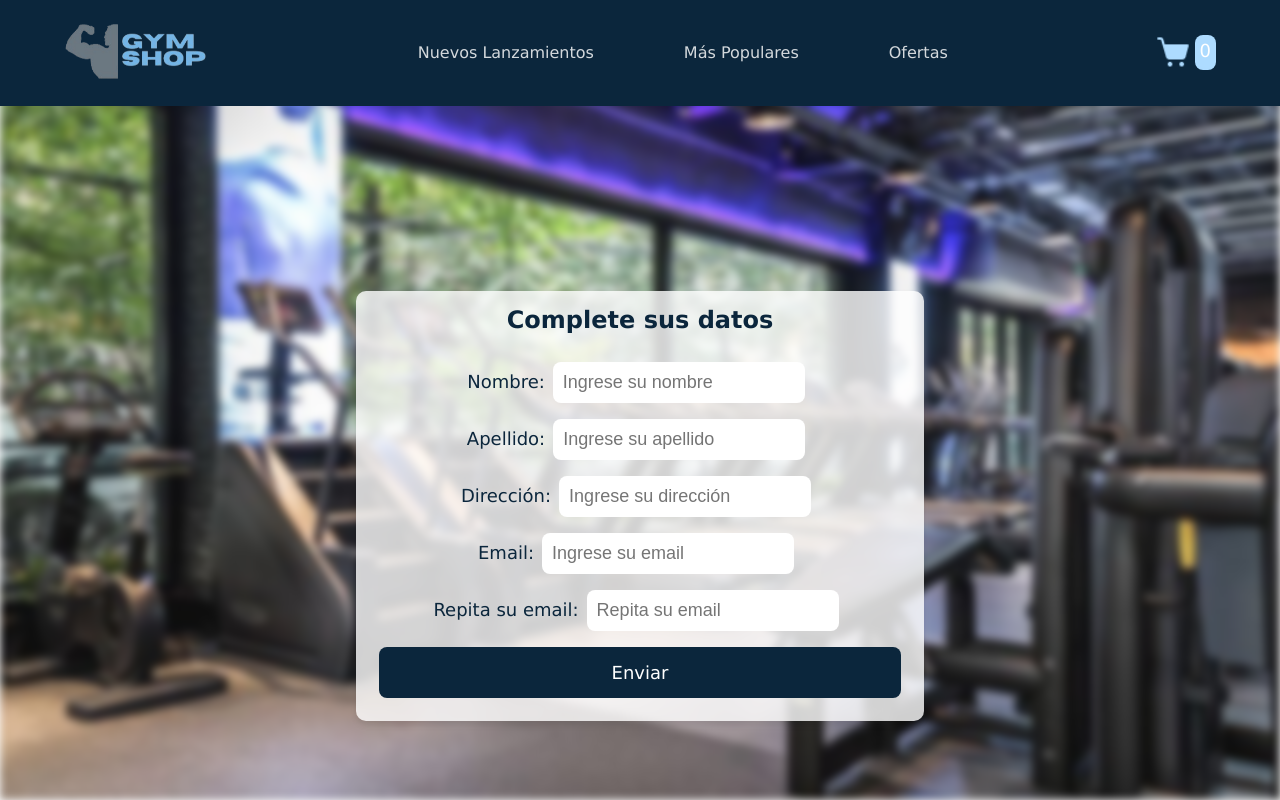
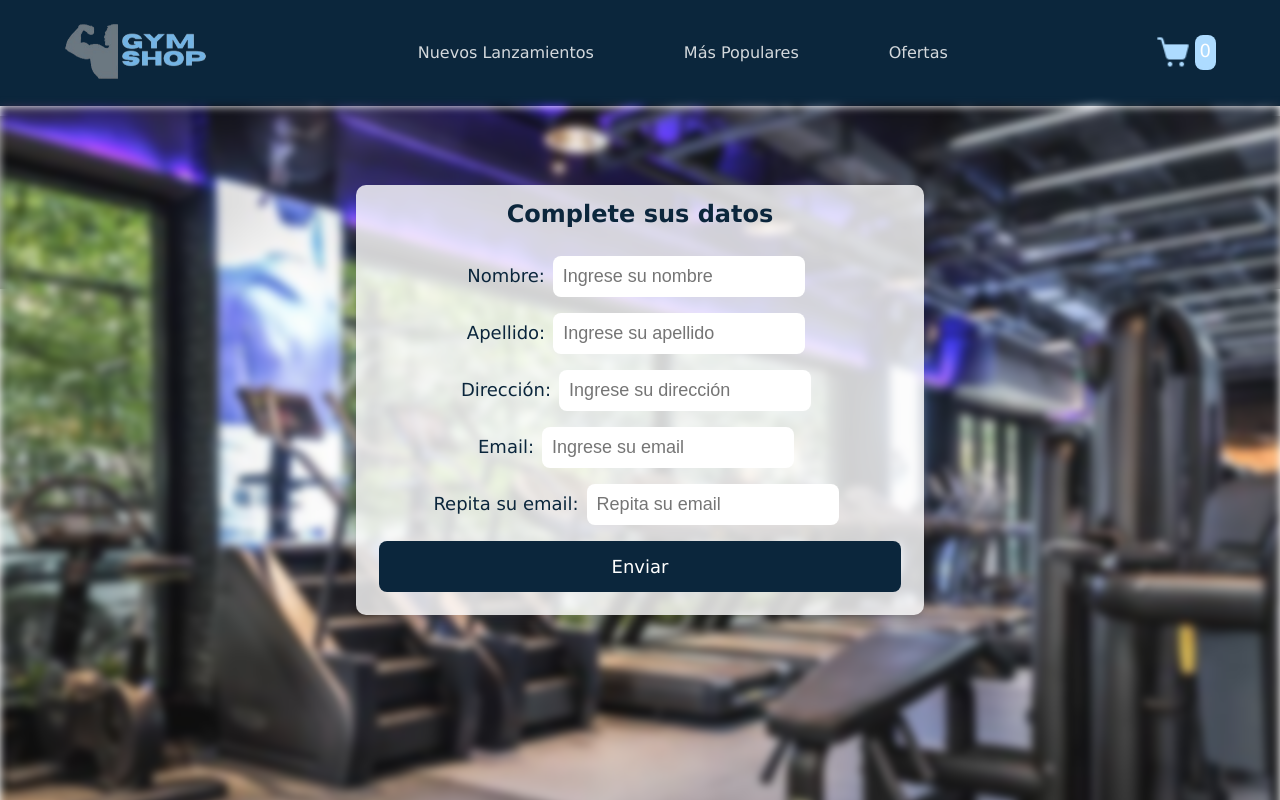
Before and after one commit to Lautaro-Zarate/Gym-shop-Zarate, a React (Vite) app: page /checkout in a window 1280 px wide. Shown: the top 800 px of the page. Built offline with nearby package versions, Linux system fonts and the light colour scheme.

Commit message:
Correccion de errores

```diff
--- a/package.json
+++ b/package.json
@@ -14,6 +14,7 @@
     "firebase": "^11.0.2",
     "react": "^18.3.1",
     "react-dom": "^18.3.1",
+    "react-hook-form": "^7.54.0",
     "react-hot-toast": "^2.4.1",
     "react-router-dom": "^6.28.0"
   },
--- a/src/App.css
+++ b/src/App.css
@@ -61,6 +61,9 @@ h1{
     color: #0b263c;
     text-align: center;
     margin: 20px 0;
+}
+.loader-container{
+    height: 100vh;
 }
 @media(min-width: 1024px) {
     h1{
@@ -448,8 +451,9 @@ button:hover{
     display: flex;
     flex-direction: column;
 }
-@media (min-width: 768px), (max-width:1400px) {
+@media(min-width:1024px) {
     .cart-full-container{
+        height: 50vh;
         flex-direction: row;
         justify-content: space-around;
     }
@@ -477,26 +481,29 @@ button:hover{
         align-items: center;
         justify-content: center;
     }
-}
+} */
 .bg-form{
-    position: fixed;
-    top: 0;
-    left: 0;
+    position: relative;
     width: 100%;
-    height: 100%;
+    height: 100vh;
     overflow: hidden;
     z-index: -1;
 }
 .bg-form img{
+    position: absolute;
+    z-index: 1;
     width: 100%;
     height: 100%;
     object-fit: cover;
     filter: blur(4px);
 }
 .form-container{
-    z-index: 10;
+    position: absolute;
+    top: 50%;
+    left: 50%;
+    z-index: 2;
     gap: 15px;
-    height: 100vh;
+    border-radius: 8px;
     display: flex;
     flex-direction: row;
     justify-content: center;
@@ -506,6 +513,7 @@ button:hover{
     color: #0b263c;
 }
 form{
+    position: absolute;
     background: rgba(255, 255, 255, 0.8);
     border-radius: 10px;
     padding: 20px;
@@ -534,6 +542,10 @@ form label{
     font-size: 14px;
 }
 .container-id{
+    position: absolute;
+    z-index: 2;
+    top: 50%;
+    left: 30%;
     display: flex;
     flex-direction: column;
     justify-content: center;
@@ -546,7 +558,7 @@ form label{
     padding: 4px;
     color: #0b263c
 }
-@media (min-width: 768px),(max-width: 1200px) {
+@media (min-width: 1024px){
     form{
         max-width: fit-content;
     }
@@ -595,6 +607,7 @@ form label{
 }
 .footer-container{
     background-color: #bebebe;
+    margin-top: 10px;
     padding: 25px;
     display: flex;
     align-items: center;
@@ -603,3 +616,6 @@ form label{
 .footer-container p{
     color: #0b263c;
 }
+.p-validate{
+    color: rgba(255, 0, 0, 0.700);
+}
--- a/src/components/CartItem.jsx
+++ b/src/components/CartItem.jsx
@@ -1,4 +1,7 @@
+import { useContext } from "react";
+import { CartContext } from "../context/CartContext";
 const CartItem = ({prod}) => {
+    const {removeItem} = useContext(CartContext)
     return(
         <div className="cart-full-container">
             <img src={prod.image} alt={prod.name} />
@@ -6,7 +9,7 @@ const CartItem = ({prod}) => {
                 <h4>{prod.name}</h4>
                 <p className="p-description">${prod.price}</p>
             </div>
-            <button className="btn-restar">x</button>
+            <button className="btn-restar" onClick={() => removeItem(prod.id)}>x</button>
         </div>
     )
 }
--- a/src/components/CheckOut.jsx
+++ b/src/components/CheckOut.jsx
@@ -1,31 +1,25 @@
 import {db} from "../services/firebase"
 import { useState, useContext } from "react";
+import { useForm } from "react-hook-form";
 import {CartContext} from "../context/CartContext"
 import { addDoc, collection, serverTimestamp } from "firebase/firestore";
+import { Link } from "react-router-dom";
 const CheckOut = () => {
-    const [user, setUser] = useState({});
-    const [validate, setValidate] = useState("");
-    const [orderId, setOrderId] = useState("")
-    const {cart, cartTotal, clear} = useContext(CartContext)
-    const userData = (e) => {
-        setUser({
-            ...user,
-            [e.target.name] : e.target.value
-        })
-    }
-    const finalizarCompra = (e) => {
-        e.preventDefault();
-        if(!user.name || !user.lastName || !user.address || !user.email){
-            alert("Te faltaron campos por completar")
-        }else if(user.email !== validate){
-            alert("Los emails no coinciden")
-        }else{
+    const {register, handleSubmit, formState:{errors}, getValues} = useForm();
+    const [orderId, setOrderId] = useState("");
+    const {cart, cartTotal, clear} = useContext(CartContext);
+    const onSubmit = (datosDeUsuario) => {
+        let order = {
             // OBJETO DE LA ORDEN DE COMPRA
-            let order = {
-                buyer : user,
-                carrito : cart,
-                total : cartTotal(),
-                date : serverTimestamp()
+            buyer: {
+                name : datosDeUsuario.nombre,
+                lastName: datosDeUsuario.apellido,
+                address: datosDeUsuario.direccion,
+                email: datosDeUsuario.email1,
+            },
+            carrito: cart,
+            total: cartTotal(),
+            date: serverTimestamp()
         }
         // TRAEMOS LA COLECCION
         const venta = collection(db, "orden de compra")
@@ -35,42 +29,47 @@ const CheckOut = () => {
             setOrderId(res.id)
             clear()
         })
-            .catch((err) => console.log(err))
-        }
-    }
+        .catch((err) => console.log(err))}
     return(
         <div>
             <div className="bg-form">
                 <img src="../public/bg-form.jpg" alt="Background gym" />
-            </div>
                 {orderId !== ""
                 ?<div className="container-id">
                     <h2>Este es tu id de compra : {orderId}</h2>
-                <Link className="btn-cart">Volver a home</Link>
+                    <Link to="/" className="btn-cart">Volver a home</Link>
                 </div>
-            :<div>
-                <div className="form-container">
-                    <form onSubmit={finalizarCompra}>
+                :<div className="form-container">
+                    <form onSubmit={handleSubmit(onSubmit)}>
                         <h3>Complete sus datos</h3>
-                        <label> Nombre:
-                            <input type="text" name="name" placeholder="Ingrese su nombre" onChange={userData}/>
+                        <label>Nombre:
+                            <input {...register("nombre", {required:true, minLength:3})} placeholder="Ingrese su nombre"/>
+                                {errors?.nombre?.type === "required" && <p className="p-validate">Este campo es obligatorio</p>}
+                                {errors?.nombre?.type === "minLength" && <p className="p-validate">Debe tener un mínimo de 3 caractéres</p>}
                         </label>
-                        <label> Apellido:
-                            <input type="text" name="lastName" placeholder="Ingrese su apellido" onChange={userData}/>
+                        <label>Apellido:
+                            <input {...register("apellido", {required:true, minLength:3})} placeholder="Ingrese su apellido"/>
+                                {errors?.apellido?.type === "required" && <p className="p-validate">Este campo es obligatorio</p>}
+                                {errors?.apellido?.type === "minLength" && <p className="p-validate">Debe tener un mínimo de 3 caractéres</p>}
                         </label>
-                        <label> Dirección:
-                            <input type="text" name="address" placeholder="Ingrese su dirección" onChange={userData}/>
+                        <label>Dirección:
+                            <input {...register("direccion", {required:true, minLength:10})} placeholder="Ingrese su dirección"/>
+                            {errors?.direccion?.type === "required" && <p className="p-validate">Este campo es obligatorio</p>}
+                            {errors?.direccion?.type === "minLength" && <p className="p-validate">Debe tener un mínimo de 10 caractéres</p>}
                         </label>
-                        <label> Email:
-                            <input type="email" name="email" placeholder="Ingrese su email" onChange={userData}/>
+                        <label>Email:
+                            <input type="email" name="email1" {...register("email1", {required:true})} placeholder="Ingrese su email"/>
+                            {errors?.email1?.type === "required" && <p className="p-validate">Este campo es obligatorio</p>}
                         </label>
-                        <label> Repita su email:
-                            <input type="email" name="second-email" placeholder="Repita su email" onChange={(e) => setValidate(e.target.value)}/>
+                        <label>Repita su email:
+                            <input type="email" name="email2" {...register("email2", {required:true ,validate:{equalEmails : mail2 => mail2 === getValues().email1}})} placeholder="Repita su email"/>
+                            {errors?.email2?.type === "required" && <p className="p-validate">Este campo es obligatorio</p>}
+                            {errors?.email2?.type === "equalEmails" && <p className="p-validate">Los emails deben ser iguales</p>}
                         </label>
                         <button type="submit" className="btn-cart">Enviar</button>
                     </form>
+                </div>}
             </div>
-            </div>}
         </div>
     )
 }
--- a/src/context/CartContext.jsx
+++ b/src/context/CartContext.jsx
@@ -1,8 +1,17 @@
-import { createContext, useContext, useState } from "react";
+import { createContext, useState } from "react";
+import toast, {Toaster} from "react-hot-toast";
 export const CartContext = createContext(); //CREAMOS EL CONTEXTO
 
 export const CartProvider = ({children}) => { //CREAMOS EL PROVEEDOR
     const [cart, setCart] = useState([]);
+    const notifyDelete = () => toast.success("Eliminaste un producto", {
+        position: "top-right",
+        style:{
+            backgroundColor: "#addbff",
+            color: "#0b263c",
+            border: "1px solid #0b263c"
+        }
+    })
 
     // ACA IRIA LA LOGICA DEL CARRITO
     const addToCart = (item, quantity) => {
@@ -31,11 +40,13 @@ export const CartProvider = ({children}) => { //CREAMOS EL PROVEEDOR
     }
 
     const removeItem = (id) => {
-        cart.filter((prod) => prod.id !== id)
+        setCart(cart.filter((prod) => prod.id !== id))
+        notifyDelete();
     }
 
     const cartQuantity = () => {
         return cart.reduce((acc, prod) => (acc += prod.cantidad), 0)
+
     }
 
     const cartTotal = () => {
@@ -46,6 +57,7 @@ export const CartProvider = ({children}) => { //CREAMOS EL PROVEEDOR
         <CartContext.Provider value={{cart, addToCart, clear, removeItem, cartQuantity, cartTotal}}>
             {/* ACA LOS COMPONENTES QUE USAN LA LOGICA DEL CARRITO */}
             {children}
+            <Toaster/>
         </CartContext.Provider>
     )
 }
```
Also changed, not shown: 1 other file (tests, documents, lock files or other folders). Lines whose indentation alone changed are shown as unchanged.
